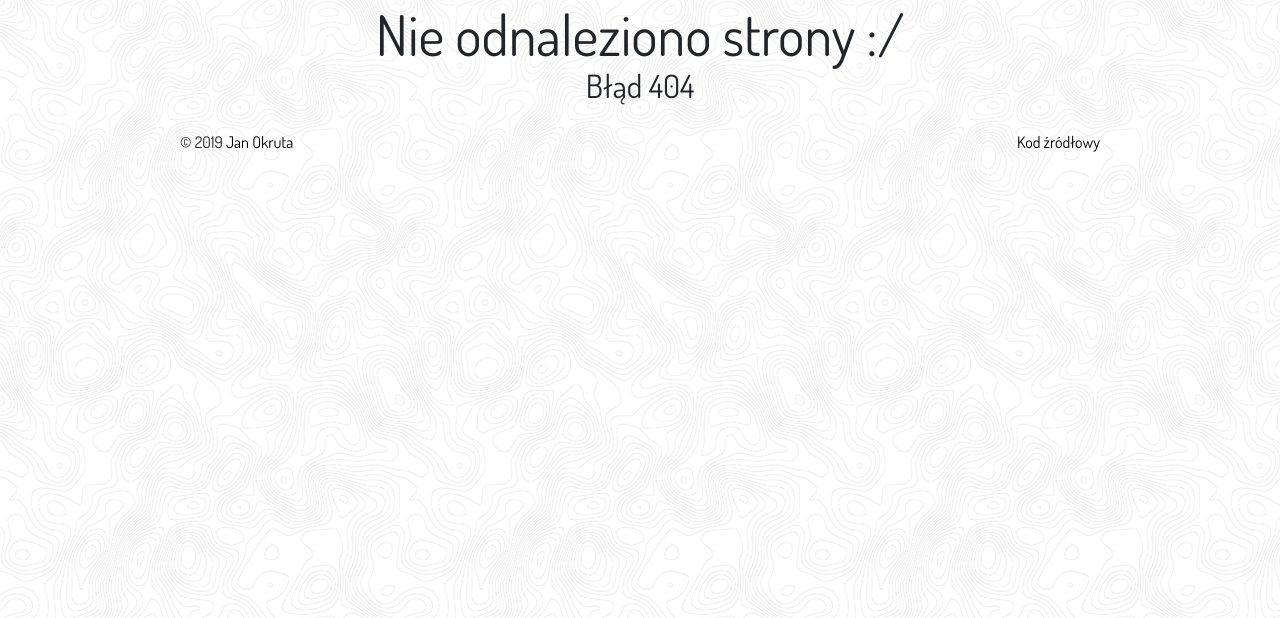
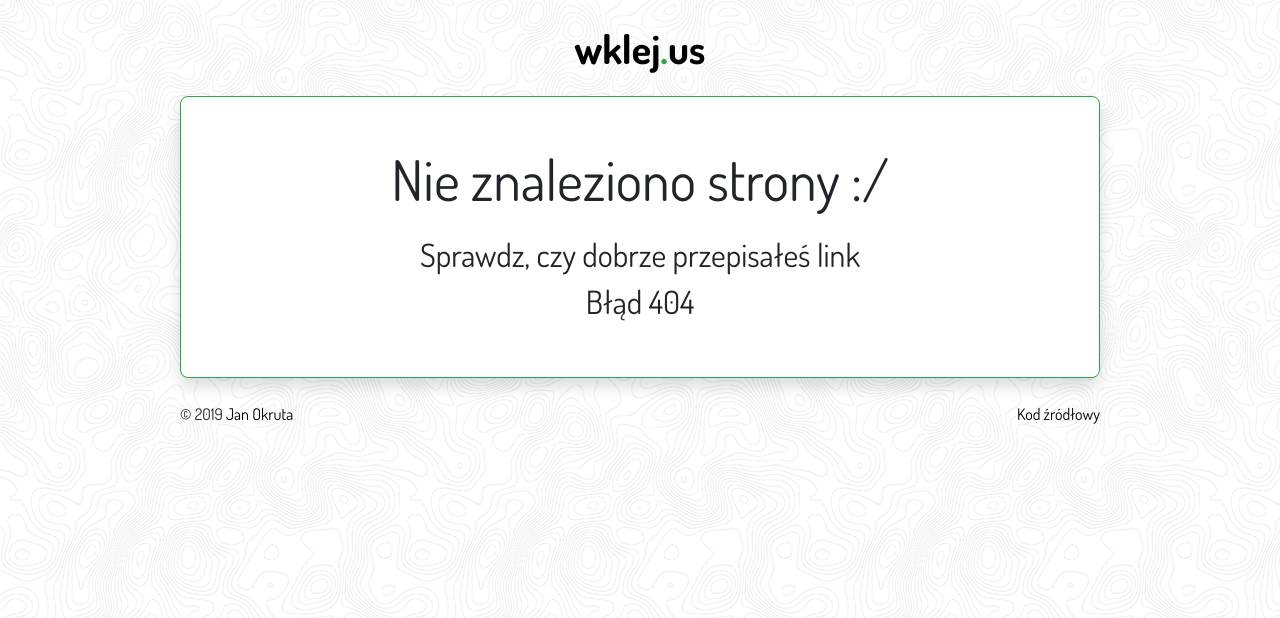
Before and after one commit to janokruta/wklej.us, a Django app: template templates/404.html in a window 1280 px wide. Shown: the top 618 px of the page. Run offline with Django 3.2, Linux system fonts and the light colour scheme; the template is opened without the code that fills it, so the values that code supplies are empty; some libraries are stand-ins or nearby versions.

Commit message:
404 page modification

```diff
--- a/templates/404.html
+++ b/templates/404.html
@@ -1,7 +1,9 @@
 {% extends 'base.html' %}
 {% block content %}
-  <div class="text-center">
-    <div class="display-4">Nie odnaleziono strony :/</div>
+  <h1 class="font-weight-bold my-4 text-center"><a href="/">wklej<span class="text-success">.</span>us</a></h1>
+  <div id="link-detail" class="shadow text-center py-5">
+    <div class="display-4">Nie znaleziono strony :/</div>
+    <div class="h2 mt-4">Sprawdz, czy dobrze przepisałeś link</div>
     <div class="h2">Błąd 404</div>
   </div>
 {% endblock %}
```
